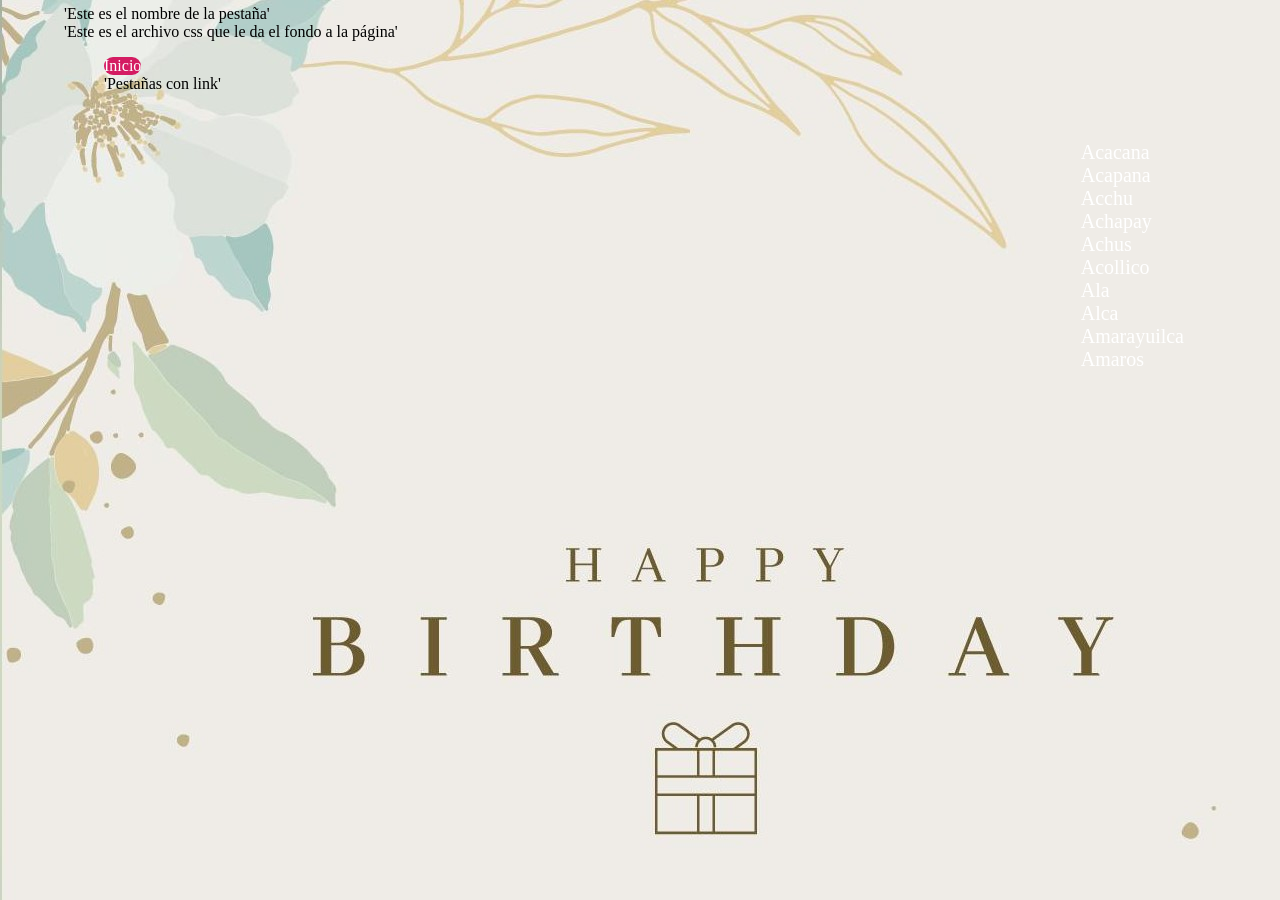
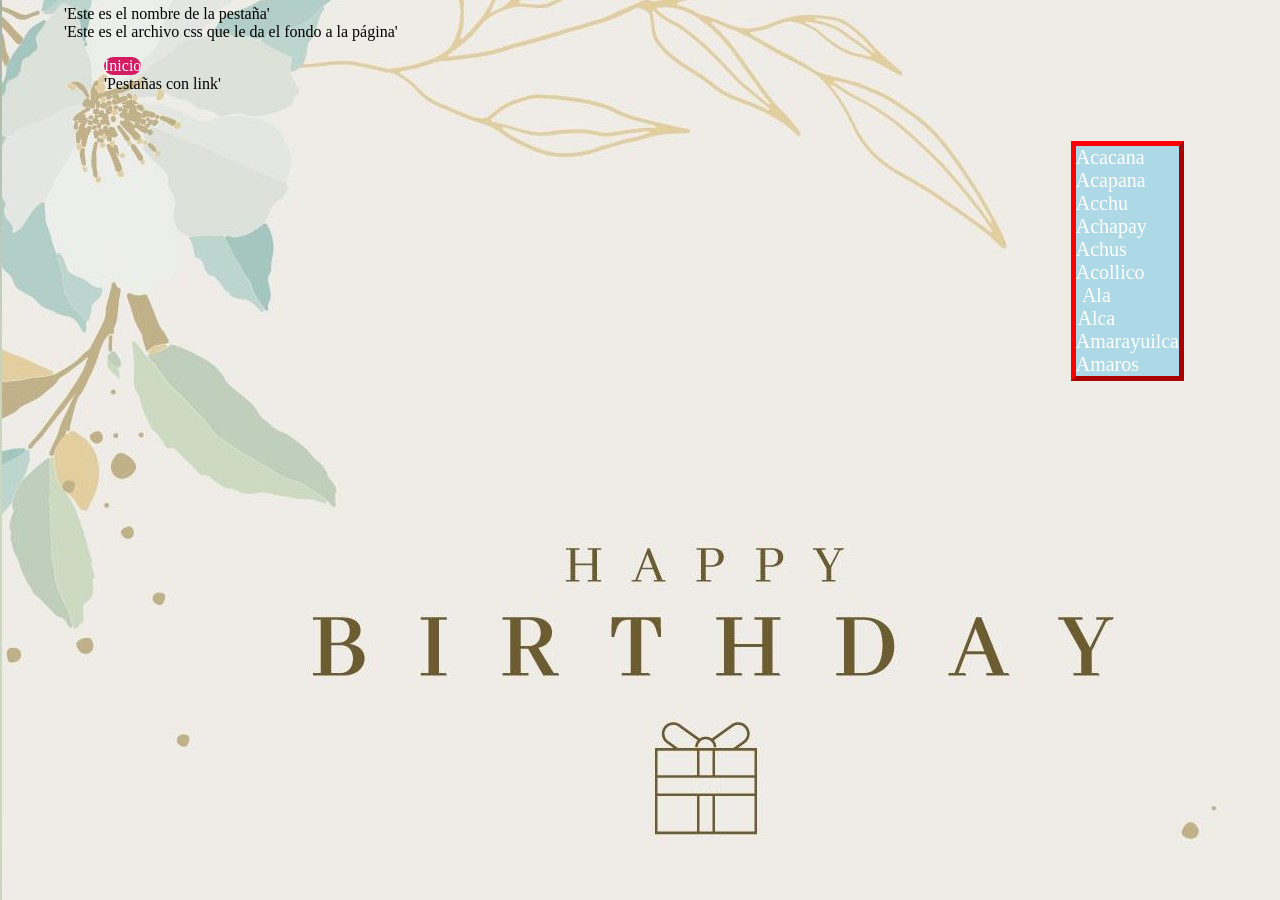
Before and after one commit to glosascroniquenses/Pruebas, a Jekyll site: the page built from _autores/cronista01.html, in a window 1280 px wide. Built offline with Jekyll 4.4.1, drawn with Linux system fonts in a browser that asks for light colours.

Commit message:
Update autore.html

```diff
--- a/_layouts/autore.html
+++ b/_layouts/autore.html
@@ -4,7 +4,15 @@ layout: default
 <article>
 
 {% if page.data %}
-	<div id="palabras2">
+	<style>
+	.myDiv {
+		border: 5px outset red;
+		background-color:lightblue;
+		text-align:center;
+		}
+	</style>
+
+      <div class="myDiv">
 
       {% assign rows = site.data[page.data] %}
       {% capture unique_word_string %}{% for row in rows %}{% capture current_word %}
@@ -17,10 +25,8 @@ layout: default
       <a href="#{{ word | downcase }}">{{ word }}</a>
       {% endfor %}
       </nav>
+     </div>
 
-
-
-	</div>
 {% endif %}
 
 
```
